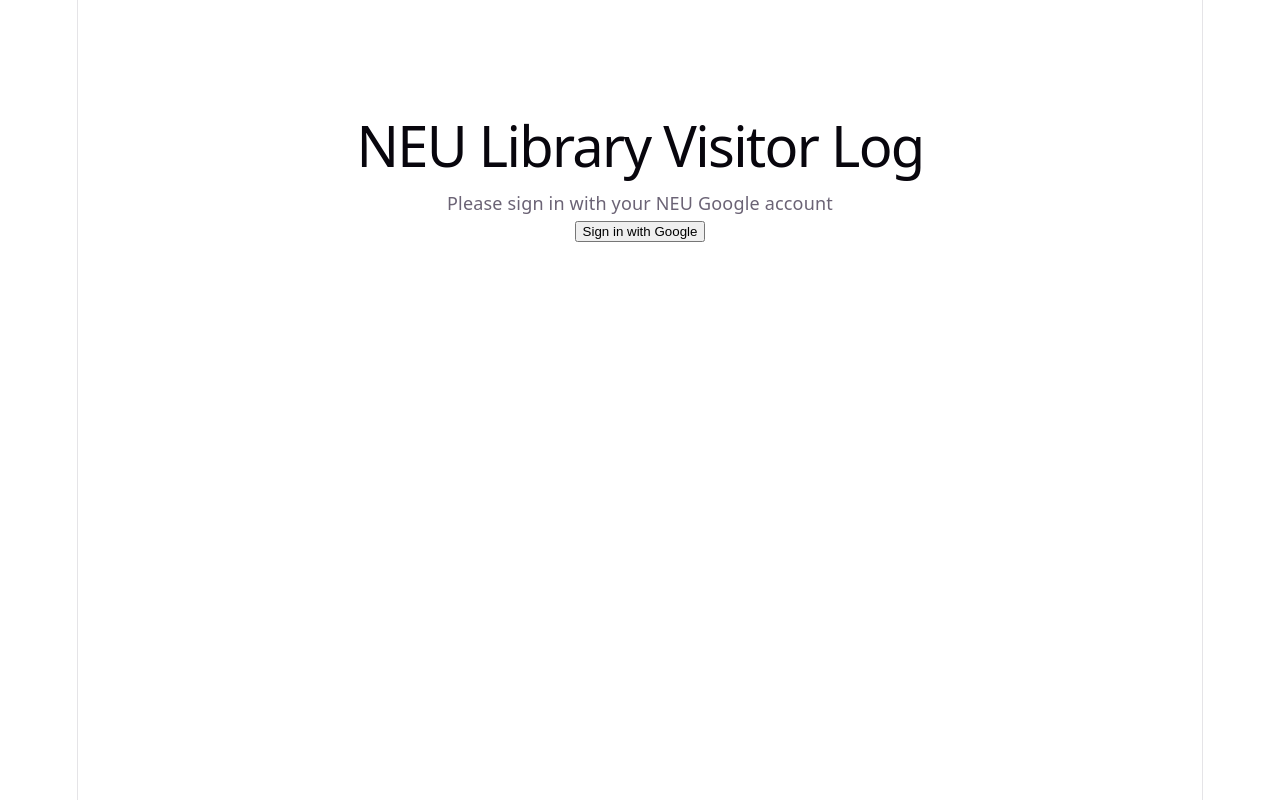
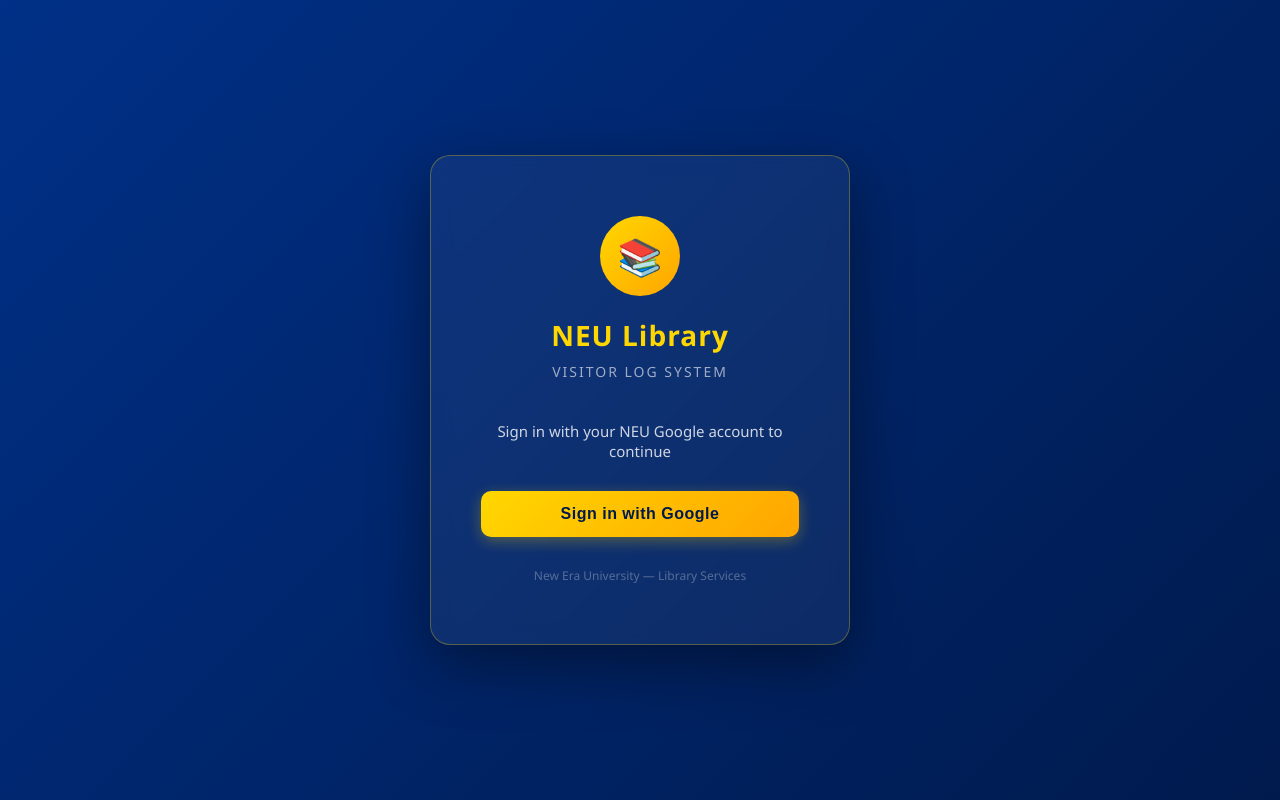
Before and after one commit to Jasper-Pasco/neu-library-visitor-log, a React (Vite) app: page / in a window 1280 px wide. Built offline with nearby package versions, Linux system fonts and the light colour scheme.

Commit message:
updated UI with NEU blue and gold theme

```diff
--- a/src/index.css
+++ b/src/index.css
@@ -1,111 +1,15 @@
-:root {
-  --text: #6b6375;
-  --text-h: #08060d;
-  --bg: #fff;
-  --border: #e5e4e7;
-  --code-bg: #f4f3ec;
-  --accent: #aa3bff;
-  --accent-bg: rgba(170, 59, 255, 0.1);
-  --accent-border: rgba(170, 59, 255, 0.5);
-  --social-bg: rgba(244, 243, 236, 0.5);
-  --shadow:
-    rgba(0, 0, 0, 0.1) 0 10px 15px -3px, rgba(0, 0, 0, 0.05) 0 4px 6px -2px;
-
-  --sans: system-ui, 'Segoe UI', Roboto, sans-serif;
-  --heading: system-ui, 'Segoe UI', Roboto, sans-serif;
-  --mono: ui-monospace, Consolas, monospace;
-
-  font: 18px/145% var(--sans);
-  letter-spacing: 0.18px;
-  color-scheme: light dark;
-  color: var(--text);
-  background: var(--bg);
-  font-synthesis: none;
-  text-rendering: optimizeLegibility;
-  -webkit-font-smoothing: antialiased;
-  -moz-osx-font-smoothing: grayscale;
-
-  @media (max-width: 1024px) {
-    font-size: 16px;
-  }
-}
-
-@media (prefers-color-scheme: dark) {
-  :root {
-    --text: #9ca3af;
-    --text-h: #f3f4f6;
-    --bg: #16171d;
-    --border: #2e303a;
-    --code-bg: #1f2028;
-    --accent: #c084fc;
-    --accent-bg: rgba(192, 132, 252, 0.15);
-    --accent-border: rgba(192, 132, 252, 0.5);
-    --social-bg: rgba(47, 48, 58, 0.5);
-    --shadow:
-      rgba(0, 0, 0, 0.4) 0 10px 15px -3px, rgba(0, 0, 0, 0.25) 0 4px 6px -2px;
-  }
-
-  #social .button-icon {
-    filter: invert(1) brightness(2);
-  }
+* {
+  margin: 0;
+  padding: 0;
+  box-sizing: border-box;
 }
 
 body {
-  margin: 0;
+  min-height: 100vh;
+  width: 100%;
 }
 
 #root {
-  width: 1126px;
-  max-width: 100%;
-  margin: 0 auto;
-  text-align: center;
-  border-inline: 1px solid var(--border);
-  min-height: 100svh;
-  display: flex;
-  flex-direction: column;
-  box-sizing: border-box;
+  min-height: 100vh;
+  width: 100%;
 }
-
-h1,
-h2 {
-  font-family: var(--heading);
-  font-weight: 500;
-  color: var(--text-h);
-}
-
-h1 {
-  font-size: 56px;
-  letter-spacing: -1.68px;
-  margin: 32px 0;
-  @media (max-width: 1024px) {
-    font-size: 36px;
-    margin: 20px 0;
-  }
-}
-h2 {
-  font-size: 24px;
-  line-height: 118%;
-  letter-spacing: -0.24px;
-  margin: 0 0 8px;
-  @media (max-width: 1024px) {
-    font-size: 20px;
-  }
-}
-p {
-  margin: 0;
-}
-
-code,
-.counter {
-  font-family: var(--mono);
-  display: inline-flex;
-  border-radius: 4px;
-  color: var(--text-h);
-}
-
-code {
-  font-size: 15px;
-  line-height: 135%;
-  padding: 4px 8px;
-  background: var(--code-bg);
-}
--- a/src/pages/Admin.jsx
+++ b/src/pages/Admin.jsx
@@ -1,10 +1,10 @@
-import jsPDF from "jspdf";
-import autoTable from "jspdf-autotable";
 import { useEffect, useState } from "react";
 import { db, auth } from "../firebase";
 import { collection, getDocs, addDoc, deleteDoc, doc } from "firebase/firestore";
 import { useNavigate } from "react-router-dom";
 import { onAuthStateChanged } from "firebase/auth";
+import jsPDF from "jspdf";
+import autoTable from "jspdf-autotable";
 
 function Admin() {
   const [visitors, setVisitors] = useState([]);
@@ -99,43 +99,84 @@
     doc.text("NEU Library Visitor Log", 14, 16);
     autoTable(doc, {
       startY: 25,
-      head: [["Name", "Email", "Reason", "Date"]],
+      head: [["Name", "Email", "Reason", "College", "Program", "Employee", "Date"]],
       body: filteredVisitors.map((v) => [
         v.name,
         v.email,
         v.reason,
+        v.college || "N/A",
+        v.program || "N/A",
+        v.isEmployee === "no" ? "Student" : v.isEmployee === "teacher" ? "Teacher" : "Staff",
         v.timestamp.toDate().toLocaleDateString(),
       ]),
     });
     doc.save("visitor-log.pdf");
   };
 
-  if (loading) return <p style={{ padding: "40px" }}>Loading...</p>;
+  if (loading) return (
+    <div style={{ minHeight: "100vh", background: "linear-gradient(135deg, #003087 0%, #001a4d 100%)", display: "flex", alignItems: "center", justifyContent: "center", color: "white", fontSize: "20px" }}>
+      Loading...
+    </div>
+  );
+
+  const selectStyle = {
+    padding: "10px 14px",
+    borderRadius: "8px",
+    border: "1px solid rgba(255,215,0,0.3)",
+    background: "rgba(255,255,255,0.1)",
+    color: "white",
+    fontSize: "14px",
+    cursor: "pointer",
+  };
+
+  const cardStyle = {
+    background: "rgba(255,255,255,0.08)",
+    border: "1px solid rgba(255,215,0,0.2)",
+    borderRadius: "16px",
+    padding: "24px",
+    minWidth: "180px",
+    flex: "1",
+  };
 
   return (
-    <div style={{ padding: "40px" }}>
-      <div style={{ display: "flex", justifyContent: "space-between", alignItems: "center", marginBottom: "10px" }}>
-  <h1>Admin Dashboard</h1>
-  <button
-    onClick={() => navigate("/home")}
-    style={{ padding: "10px 20px", background: "#4a90e2", color: "white", border: "none", borderRadius: "8px", fontSize: "16px", cursor: "pointer" }}>
+    <div style={{ padding: "40px", minHeight: "100vh", background: "linear-gradient(135deg, #003087 0%, #001a4d 100%)", color: "white", fontFamily: "'Segoe UI', sans-serif" }}>
+
+      {/* Header */}
+      <div style={{ display: "flex", justifyContent: "space-between", alignItems: "center", marginBottom: "30px" }}>
+        <div>
+          <h1 style={{ fontSize: "32px", fontWeight: "700", color: "#FFD700", marginBottom: "4px" }}>Admin Dashboard</h1>
+          <p style={{ color: "rgba(255,255,255,0.5)", fontSize: "14px" }}>NEU Library Visitor Log System</p>
+        </div>
+        <button onClick={() => navigate("/home")} style={{
+          padding: "12px 24px",
+          background: "linear-gradient(135deg, #FFD700, #FFA500)",
+          color: "#001a4d",
+          border: "none",
+          borderRadius: "10px",
+          fontSize: "15px",
+          fontWeight: "700",
+          cursor: "pointer",
+        }}>
           Go to Kiosk
         </button>
       </div>
 
-      <div style={{ marginBottom: "20px" }}>
-        <strong>Total visitors: {filteredVisitors.length}</strong>
-      </div>
-
-      <div style={{ marginBottom: "20px", display: "flex", gap: "10px", flexWrap: "wrap" }}>
-        <select value={filter} onChange={(e) => setFilter(e.target.value)}>
+      {/* Filters */}
+      <div style={{ display: "flex", gap: "10px", flexWrap: "wrap", marginBottom: "30px" }}>
+        <select value={filter} onChange={(e) => setFilter(e.target.value)} style={selectStyle}>
           <option value="today">Today</option>
           <option value="week">This Week</option>
           <option value="month">This Month</option>
           <option value="all">All Time</option>
         </select>
-
-        <select value={collegeFilter} onChange={(e) => setCollegeFilter(e.target.value)}>
+        <select value={reasonFilter} onChange={(e) => setReasonFilter(e.target.value)} style={selectStyle}>
+          <option value="">All Reasons</option>
+          <option value="Reading">Reading</option>
+          <option value="Researching">Researching</option>
+          <option value="Use of Computer">Use of Computer</option>
+          <option value="Meeting">Meeting</option>
+        </select>
+        <select value={collegeFilter} onChange={(e) => setCollegeFilter(e.target.value)} style={selectStyle}>
           <option value="">All Colleges</option>
           <option value="College of Accountancy">College of Accountancy</option>
           <option value="College of Agriculture">College of Agriculture</option>
@@ -156,31 +197,30 @@
           <option value="College of Respiratory Therapy">College of Respiratory Therapy</option>
           <option value="School of International Relations">School of International Relations</option>
         </select>
-
-<select value={employeeFilter} onChange={(e) => setEmployeeFilter(e.target.value)}>
+        <select value={employeeFilter} onChange={(e) => setEmployeeFilter(e.target.value)} style={selectStyle}>
           <option value="">All Visitors</option>
           <option value="no">Students</option>
           <option value="teacher">Teachers</option>
           <option value="staff">Staff</option>
         </select>
-
         <input
           type="text"
           placeholder="Search name or reason..."
           value={search}
           onChange={(e) => setSearch(e.target.value)}
+          style={{ ...selectStyle, minWidth: "200px" }}
         />
       </div>
 
-      <div style={{ display: "flex", gap: "20px", flexWrap: "wrap", marginBottom: "30px" }}>
-  <div style={{ background: "#1e1e2e", padding: "20px", borderRadius: "10px", minWidth: "150px" }}>
-    <h3>Total Visits</h3>
-    <p style={{ fontSize: "32px" }}>{filteredVisitors.length}</p>
+      {/* Cards */}
+      <div style={{ display: "flex", gap: "16px", flexWrap: "wrap", marginBottom: "30px" }}>
+        <div style={cardStyle}>
+          <p style={{ color: "rgba(255,255,255,0.5)", fontSize: "13px", marginBottom: "8px", textTransform: "uppercase", letterSpacing: "1px" }}>Total Visits</p>
+          <p style={{ fontSize: "42px", fontWeight: "700", color: "#FFD700" }}>{filteredVisitors.length}</p>
         </div>
-
-  <div style={{ background: "#1e1e2e", padding: "20px", borderRadius: "10px", minWidth: "150px" }}>
-    <h3>Most Common Reason</h3>
-    <p style={{ fontSize: "18px" }}>
+        <div style={cardStyle}>
+          <p style={{ color: "rgba(255,255,255,0.5)", fontSize: "13px", marginBottom: "8px", textTransform: "uppercase", letterSpacing: "1px" }}>Most Common Reason</p>
+          <p style={{ fontSize: "22px", fontWeight: "600", color: "white" }}>
             {filteredVisitors.length === 0 ? "N/A" :
               Object.entries(
                 filteredVisitors.reduce((acc, v) => {
@@ -190,10 +230,9 @@
               ).sort((a, b) => b[1] - a[1])[0]?.[0] || "N/A"}
           </p>
         </div>
-
-  <div style={{ background: "#1e1e2e", padding: "20px", borderRadius: "10px", minWidth: "150px" }}>
-    <h3>Most Active College</h3>
-    <p style={{ fontSize: "14px" }}>
+        <div style={cardStyle}>
+          <p style={{ color: "rgba(255,255,255,0.5)", fontSize: "13px", marginBottom: "8px", textTransform: "uppercase", letterSpacing: "1px" }}>Most Active College</p>
+          <p style={{ fontSize: "16px", fontWeight: "600", color: "white" }}>
             {filteredVisitors.length === 0 ? "N/A" :
               Object.entries(
                 filteredVisitors.reduce((acc, v) => {
@@ -203,62 +242,63 @@
               ).sort((a, b) => b[1] - a[1])[0]?.[0] || "N/A"}
           </p>
         </div>
-
-  <div style={{ background: "#1e1e2e", padding: "20px", borderRadius: "10px", minWidth: "150px" }}>
-    <h3>Students vs Employees</h3>
-    <p style={{ fontSize: "14px" }}>
-      Students: {filteredVisitors.filter(v => v.isEmployee === "no").length}<br/>
-      Teachers: {filteredVisitors.filter(v => v.isEmployee === "teacher").length}<br/>
-      Staff: {filteredVisitors.filter(v => v.isEmployee === "staff").length}
+        <div style={cardStyle}>
+          <p style={{ color: "rgba(255,255,255,0.5)", fontSize: "13px", marginBottom: "8px", textTransform: "uppercase", letterSpacing: "1px" }}>Students vs Employees</p>
+          <p style={{ fontSize: "14px", color: "white", lineHeight: "1.8" }}>
+            👨‍🎓 Students: {filteredVisitors.filter(v => v.isEmployee === "no").length}<br />
+            👨‍🏫 Teachers: {filteredVisitors.filter(v => v.isEmployee === "teacher").length}<br />
+            👷 Staff: {filteredVisitors.filter(v => v.isEmployee === "staff").length}
           </p>
         </div>
       </div>
 
-      <button
-  onClick={exportToPDF}
-  style={{ marginBottom: "20px", padding: "10px 20px", background: "#4a90e2", color: "white", border: "none", borderRadius: "5px", cursor: "pointer" }}
->
+      {/* Export Button */}
+      <button onClick={exportToPDF} style={{
+        marginBottom: "24px",
+        padding: "12px 24px",
+        background: "linear-gradient(135deg, #FFD700, #FFA500)",
+        color: "#001a4d",
+        border: "none",
+        borderRadius: "10px",
+        fontSize: "15px",
+        fontWeight: "700",
+        cursor: "pointer",
+      }}>
         Export to PDF
       </button>
 
+      {/* Table */}
+      <div style={{ borderRadius: "16px", overflow: "hidden", border: "1px solid rgba(255,215,0,0.2)" }}>
         <table style={{ width: "100%", borderCollapse: "collapse" }}>
           <thead>
-  <tr style={{ borderBottom: "1px solid #444" }}>
-    <th style={{ textAlign: "left", padding: "10px" }}>Name</th>
-    <th style={{ textAlign: "left", padding: "10px" }}>Email</th>
-    <th style={{ textAlign: "left", padding: "10px" }}>Reason</th>
-    <th style={{ textAlign: "left", padding: "10px" }}>College</th>
-    <th style={{ textAlign: "left", padding: "10px" }}>Program</th>
-    <th style={{ textAlign: "left", padding: "10px" }}>Employee</th>
-    <th style={{ textAlign: "left", padding: "10px" }}>Date</th>
-    <th style={{ textAlign: "left", padding: "10px" }}>Action</th>
+            <tr style={{ background: "rgba(255,215,0,0.15)" }}>
+              <th style={{ textAlign: "left", padding: "14px 16px", fontSize: "13px", color: "#FFD700", textTransform: "uppercase", letterSpacing: "1px" }}>Name</th>
+              <th style={{ textAlign: "left", padding: "14px 16px", fontSize: "13px", color: "#FFD700", textTransform: "uppercase", letterSpacing: "1px" }}>Email</th>
+              <th style={{ textAlign: "left", padding: "14px 16px", fontSize: "13px", color: "#FFD700", textTransform: "uppercase", letterSpacing: "1px" }}>Reason</th>
+              <th style={{ textAlign: "left", padding: "14px 16px", fontSize: "13px", color: "#FFD700", textTransform: "uppercase", letterSpacing: "1px" }}>College</th>
+              <th style={{ textAlign: "left", padding: "14px 16px", fontSize: "13px", color: "#FFD700", textTransform: "uppercase", letterSpacing: "1px" }}>Program</th>
+              <th style={{ textAlign: "left", padding: "14px 16px", fontSize: "13px", color: "#FFD700", textTransform: "uppercase", letterSpacing: "1px" }}>Employee</th>
+              <th style={{ textAlign: "left", padding: "14px 16px", fontSize: "13px", color: "#FFD700", textTransform: "uppercase", letterSpacing: "1px" }}>Date</th>
+              <th style={{ textAlign: "left", padding: "14px 16px", fontSize: "13px", color: "#FFD700", textTransform: "uppercase", letterSpacing: "1px" }}>Action</th>
             </tr>
           </thead>
           <tbody>
-          {filteredVisitors.map((v) => (
-            <tr key={v.id} style={{ borderBottom: "1px solid #333" }}>
-  <td style={{ padding: "10px" }}>{v.name}</td>
-  <td style={{ padding: "10px" }}>{v.email}</td>
-  <td style={{ padding: "10px" }}>{v.reason}</td>
-  <td style={{ padding: "10px" }}>{v.college || "N/A"}</td>
-  <td style={{ padding: "10px" }}>{v.program || "N/A"}</td>
-  <td style={{ padding: "10px" }}>{v.isEmployee === "no" ? "Student" : v.isEmployee === "teacher" ? "Teacher" : "Staff"}</td>
-  <td style={{ padding: "10px" }}>
-    {v.timestamp.toDate().toLocaleDateString()}
-  </td>
-              <td style={{ padding: "10px" }}>
+            {filteredVisitors.map((v, index) => (
+              <tr key={v.id} style={{ background: index % 2 === 0 ? "rgba(255,255,255,0.03)" : "rgba(255,255,255,0.06)", borderBottom: "1px solid rgba(255,255,255,0.05)" }}>
+                <td style={{ padding: "14px 16px", fontSize: "14px" }}>{v.name}</td>
+                <td style={{ padding: "14px 16px", fontSize: "14px", color: "rgba(255,255,255,0.7)" }}>{v.email}</td>
+                <td style={{ padding: "14px 16px", fontSize: "14px" }}>{v.reason}</td>
+                <td style={{ padding: "14px 16px", fontSize: "14px", color: "rgba(255,255,255,0.7)" }}>{v.college || "N/A"}</td>
+                <td style={{ padding: "14px 16px", fontSize: "14px" }}>{v.program || "N/A"}</td>
+                <td style={{ padding: "14px 16px", fontSize: "14px" }}>{v.isEmployee === "no" ? "Student" : v.isEmployee === "teacher" ? "Teacher" : "Staff"}</td>
+                <td style={{ padding: "14px 16px", fontSize: "14px", color: "rgba(255,255,255,0.7)" }}>{v.timestamp.toDate().toLocaleDateString()}</td>
+                <td style={{ padding: "14px 16px" }}>
                   {isBlocked(v.email) ? (
-                  <button
-                    onClick={() => handleUnblock(v.email)}
-                    style={{ background: "green", color: "white", border: "none", padding: "5px 10px", borderRadius: "5px", cursor: "pointer" }}
-                  >
+                    <button onClick={() => handleUnblock(v.email)} style={{ background: "#22c55e", color: "white", border: "none", padding: "6px 14px", borderRadius: "6px", cursor: "pointer", fontWeight: "600", fontSize: "13px" }}>
                       Unblock
                     </button>
                   ) : (
-                  <button
-                    onClick={() => handleBlock(v.email)}
-                    style={{ background: "red", color: "white", border: "none", padding: "5px 10px", borderRadius: "5px", cursor: "pointer" }}
-                  >
+                    <button onClick={() => handleBlock(v.email)} style={{ background: "#ef4444", color: "white", border: "none", padding: "6px 14px", borderRadius: "6px", cursor: "pointer", fontWeight: "600", fontSize: "13px" }}>
                       Block
                     </button>
                   )}
@@ -268,6 +308,7 @@
           </tbody>
         </table>
       </div>
+    </div>
   );
 }
 
--- a/src/pages/Home.jsx
+++ b/src/pages/Home.jsx
@@ -159,7 +159,7 @@
   return (
     <div style={{
       minHeight: "100vh",
-      background: "#0a0a1a",
+      background: "linear-gradient(135deg, #003087 0%, #001a4d 100%)",
       display: "flex",
       flexDirection: "column",
       alignItems: "center",
@@ -221,7 +221,7 @@
         </div>
 
         <button onClick={handleSubmit}
-          style={{ width: "100%", padding: "15px", fontSize: "18px", borderRadius: "8px", border: "none", background: "#4a90e2", color: "white", cursor: "pointer", marginTop: "10px" }}>
+        style={{ width: "100%", padding: "15px", fontSize: "18px", borderRadius: "8px", border: "none", background: "linear-gradient(135deg, #FFD700, #FFA500)", color: "#001a4d", cursor: "pointer", marginTop: "10px" }}>
           Log My Visit
         </button>
       </div>
--- a/src/pages/Login.jsx
+++ b/src/pages/Login.jsx
@@ -17,7 +17,6 @@
         return;
       }
 
-      // Check if user is blocked
       const blockedSnapshot = await getDocs(collection(db, "blocked"));
       const blockedEmails = blockedSnapshot.docs.map((doc) => doc.data().email);
 
@@ -27,7 +26,6 @@
         return;
       }
 
-      // Check if the user is an admin
       const adminSnapshot = await getDocs(collection(db, "admins"));
       const adminEmails = adminSnapshot.docs.map((doc) => doc.data().email);
 
@@ -42,10 +40,83 @@
   };
 
   return (
-    <div style={{ textAlign: "center", marginTop: "100px" }}>
-      <h1>NEU Library Visitor Log</h1>
-      <p>Please sign in with your NEU Google account</p>
-      <button onClick={handleLogin}>Sign in with Google</button>
+    <div style={{
+      minHeight: "100vh",
+      background: "linear-gradient(135deg, #003087 0%, #001a4d 100%)",
+      display: "flex",
+      alignItems: "center",
+      justifyContent: "center",
+      fontFamily: "'Segoe UI', sans-serif",
+    }}>
+      <div style={{
+        background: "rgba(255,255,255,0.05)",
+        backdropFilter: "blur(10px)",
+        border: "1px solid rgba(255,215,0,0.3)",
+        borderRadius: "20px",
+        padding: "60px 50px",
+        textAlign: "center",
+        maxWidth: "420px",
+        width: "90%",
+        boxShadow: "0 20px 60px rgba(0,0,0,0.4)",
+      }}>
+        <div style={{
+          width: "80px",
+          height: "80px",
+          background: "linear-gradient(135deg, #FFD700, #FFA500)",
+          borderRadius: "50%",
+          display: "flex",
+          alignItems: "center",
+          justifyContent: "center",
+          margin: "0 auto 20px",
+          fontSize: "36px",
+        }}>
+          📚
+        </div>
+
+        <h1 style={{
+          color: "#FFD700",
+          fontSize: "28px",
+          marginBottom: "8px",
+          fontWeight: "700",
+          letterSpacing: "1px",
+        }}>NEU Library</h1>
+
+        <p style={{
+          color: "rgba(255,255,255,0.6)",
+          fontSize: "14px",
+          marginBottom: "40px",
+          letterSpacing: "2px",
+          textTransform: "uppercase",
+        }}>Visitor Log System</p>
+
+        <p style={{
+          color: "rgba(255,255,255,0.8)",
+          fontSize: "15px",
+          marginBottom: "30px",
+        }}>Sign in with your NEU Google account to continue</p>
+
+        <button onClick={handleLogin} style={{
+          width: "100%",
+          padding: "14px",
+          background: "linear-gradient(135deg, #FFD700, #FFA500)",
+          color: "#001a4d",
+          border: "none",
+          borderRadius: "10px",
+          fontSize: "16px",
+          fontWeight: "700",
+          cursor: "pointer",
+          letterSpacing: "0.5px",
+          boxShadow: "0 4px 15px rgba(255,215,0,0.3)",
+        }}>
+          Sign in with Google
+        </button>
+
+        <p style={{
+          color: "rgba(255,255,255,0.3)",
+          fontSize: "12px",
+          marginTop: "30px",
+        }}>New Era University — Library Services</p>
+      </div>
     </div>
   );
 }
```
Lines whose indentation alone changed are shown as unchanged.
